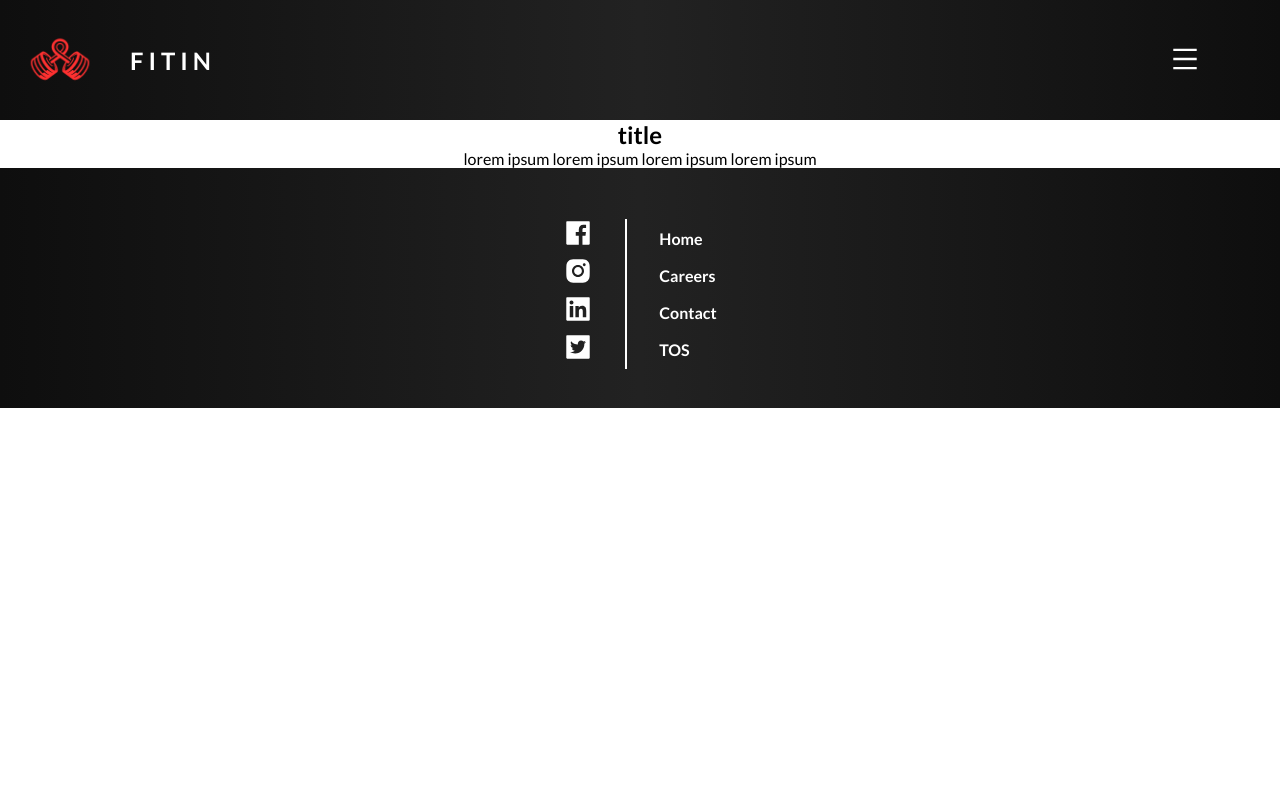
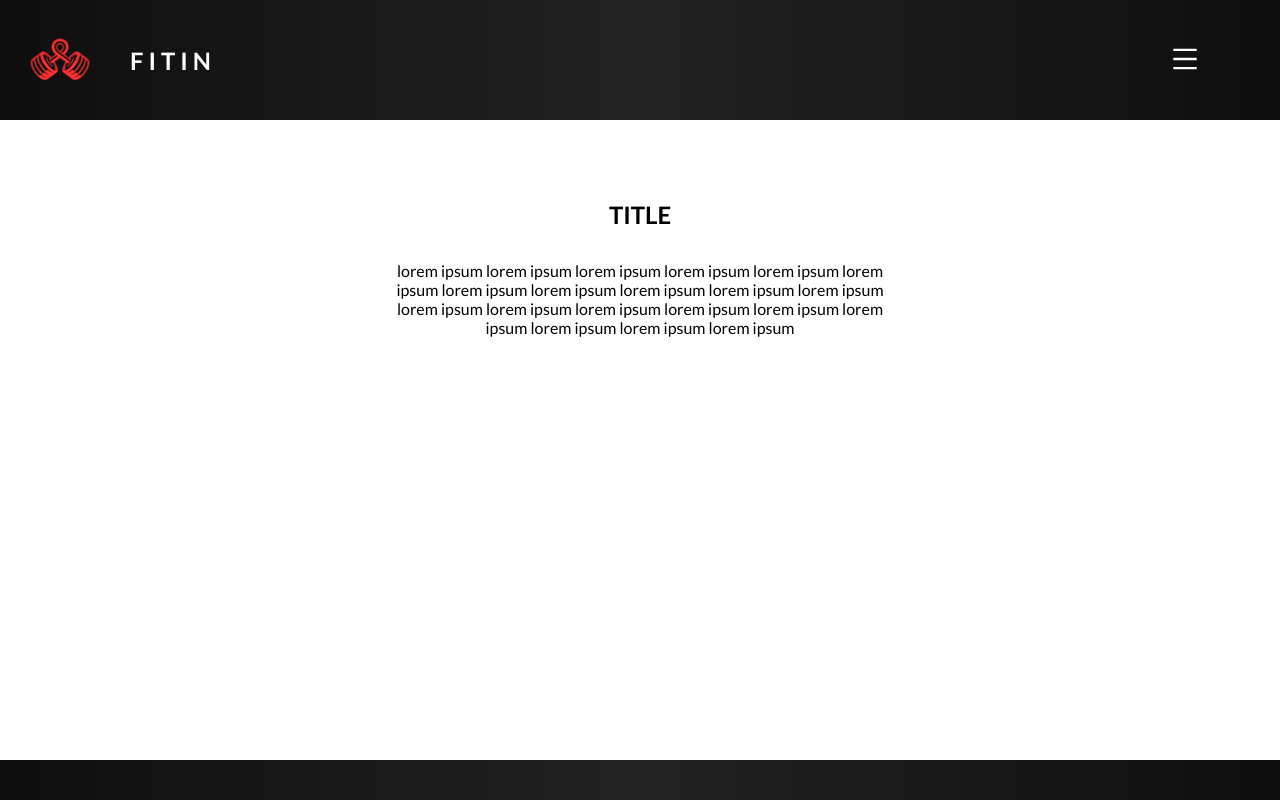
Before and after one commit to SurrenderAt20/fitin, a React (Create React App) app: page /Concept in a window 1280 px wide. Shown: the top 800 px of the page. Built offline with nearby package versions, Linux system fonts and the light colour scheme.

Commit message:
concept page created. Needs some more styling

```diff
--- a/src/components/common/NavItems.js
+++ b/src/components/common/NavItems.js
@@ -1,5 +1,5 @@
 export const items = [
-  { itemText: "HOME", itemLink: "/home" },
+  { itemText: "HOME", itemLink: "/" },
   { itemText: "CONCEPT", itemLink: "/Concept" },
   { itemText: "TESTIMONIALS", itemLink: "/testimonials" },
   { itemText: "CONTACT", itemLink: "/contact" },
--- a/src/screens/public/Concept.css
+++ b/src/screens/public/Concept.css
@@ -3,3 +3,30 @@
     padding: 0;
     box-sizing: border-box;
 }
+
+.conceptHeader {
+    background: #fff;
+    width: 100%;
+    height: 80vh;
+    transition: 0.5 ease;
+}
+
+.textManagement {
+    display: flex;
+    flex-direction: column;
+    justify-content: center;
+    align-items: center;
+}
+
+.conceptTitle {
+    display: flex;
+    text-transform: uppercase;
+    margin-top: 5rem;
+}
+
+.conceptText{
+    display: flex;
+    margin-top: 2rem;
+    width: 500px;
+    text-align: center;
+}
--- a/src/screens/public/Concept.js
+++ b/src/screens/public/Concept.js
@@ -13,7 +13,12 @@ export const Concept = () => {
             <h2>title</h2>
           </div>
           <div className="conceptText">
-            <p>lorem ipsum lorem ipsum lorem ipsum lorem ipsum</p>
+            <p>
+              lorem ipsum lorem ipsum lorem ipsum lorem ipsum lorem ipsum lorem
+              ipsum lorem ipsum lorem ipsum lorem ipsum lorem ipsum lorem ipsum
+              lorem ipsum lorem ipsum lorem ipsum lorem ipsum lorem ipsum lorem
+              ipsum lorem ipsum lorem ipsum lorem ipsum
+            </p>
           </div>
         </div>
       </div>
```
